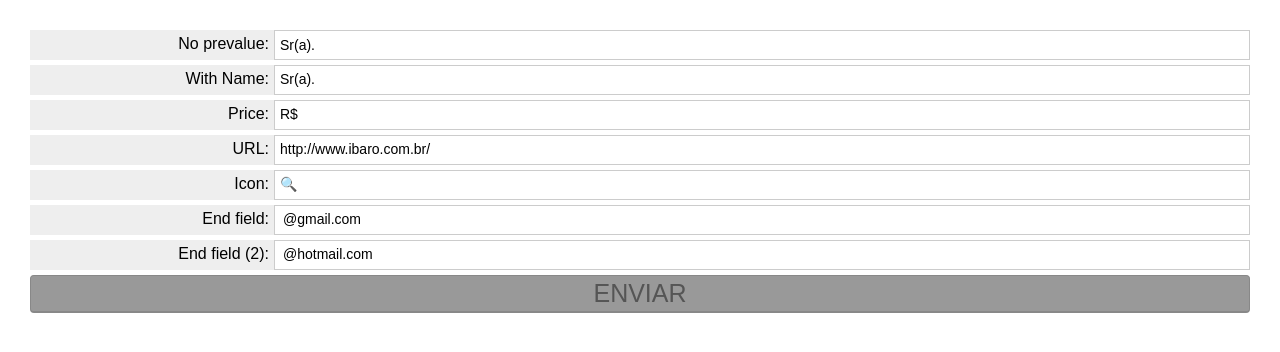
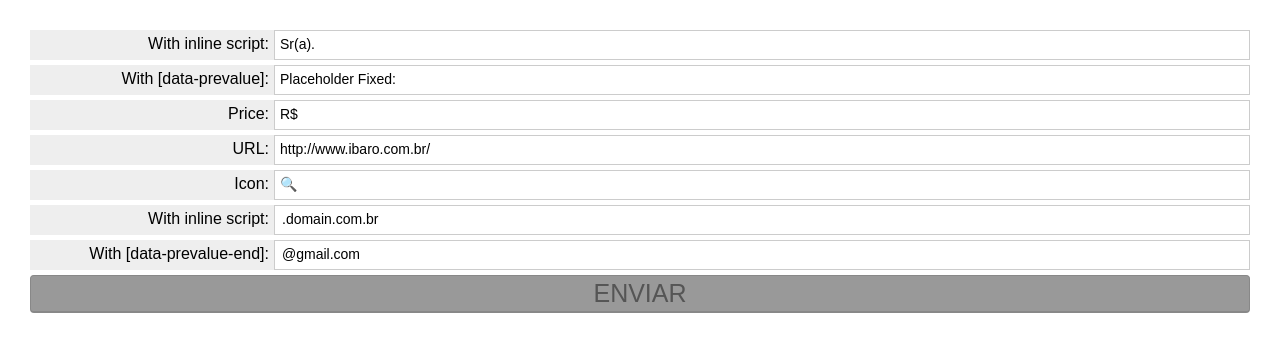
Before and after one commit to figuarnieri/prevalue, a plain HTML site: page index.html in a window 1280 px wide. Drawn offline with Linux system fonts and the light colour scheme.

Commit message:
FIX: input has hidden

```diff
--- a/css/prevalue.css
+++ b/css/prevalue.css
@@ -1,8 +1,8 @@
 .prevalue-wrap{position: relative;}
 .prevalue-value{position: absolute;left: 0;font-size: inherit;color: inherit;}
-.prevalue-input{width: 100%;border-style: none;outline-style: none;}
+.prevalue-content{width: 100%;border-style: none;outline-style: none;position: relative;z-index: 1;}
 .prevalue-hidden{position: absolute;left: 0;top: 0;opacity: 0;width: 100%;height: 100%;}
-.prevalue-end .prevalue-input{display: inline-block;width: auto;min-width: 3px;}
-.prevalue-end .prevalue-value{display: inline-block;position: relative;top: 0;padding-left: 0;}
+.prevalue-input-end .prevalue-content{width: auto;min-width: 2px;display: inline-block;}
+.prevalue-input-end .prevalue-value{position: relative;display: inline;padding: 0;top: 0;}
 /* CUSTOM INPUT TOP/LEFT/FONT */
 .prevalue-value{top: 5px;padding-left: 5px;}
--- a/index.html
+++ b/index.html
@@ -3,6 +3,9 @@
 <head>
 	<meta charset="UTF-8">
 	<title>Teste Prevalue</title>
+	<link rel="stylesheet" href="css/prevalue.css">
+	<script src="js/jquery-3.1.1.js"></script>
+	<script src="js/prevalue.js"></script>
 	<style>
 		*{padding: 0;margin: 0;box-sizing: border-box;font-family: Arial, "Helvetica Neue", Helvetica, sans-serif;}
 		body{padding: 30px;}
@@ -11,27 +14,23 @@
 		.label{width: 20%;float: left;text-align: right;padding: 5px;background-color: #eee;height: 30px;margin-bottom: 5px;}
 		.input{width: 80%;border: 1px solid #ccc;float: left;padding: 5px;height: 30px;margin-bottom: 5px;font-size: 14px;}
 		.button{width: 100%;border: 1px solid #888;border-bottom-width: 2px;background-color: #999;color: #555;border-radius: 4px;font-size: 25px;cursor: pointer;padding: 3px;}
+		.r{background-color: #f00;}
 	</style>
-	<link rel="stylesheet" href="css/prevalue.css">
-	<script src="js/jquery-3.1.1.js"></script>
-	<script src="js/prevalue.js"></script>
-	<script>
-	$(function(){
-		//$('[data-prevalue]').prevalue();
-		$('#Final2').prevalue({value: '@hotmail.com',end: true});
-	})
-	</script>
 </head>
 <body class="cf">
 	<form action="" method="post">
-		<label class="label" for="Nome1">No prevalue:</label><input class="input nas" type="text" name="Nome1" id="Nome1" value="Sr(a).">
-		<label class="label" for="Nome">With Name:</label><input class="input nas" type="text" name="Nome" id="Nome" data-prevalue="Sr(a).">
+		<label class="label" for="Nome">With inline script:</label><input class="input nas" type="text" name="Nome" id="Nome">
+		<label class="label" for="PlaceholderFixed">With [data-prevalue]:</label><input class="input nas" type="text" name="PlaceholderFixed" data-prevalue="Placeholder Fixed:">
 		<label class="label" for="Valor">Price:</label><input class="input" type="text" name="Valor" id="Valor" data-prevalue="R$">
 		<label class="label" for="URL">URL:</label><input class="input" type="text" name="URL" id="URL" data-prevalue="http://www.ibaro.com.br/">
 		<label class="label" for="Busca">Icon:</label><input class="input" type="text" name="Busca" id="Busca" data-prevalue="&#128269;">
-		<label class="label" for="Final">End field:</label><input class="input" type="text" name="Final" id="Final" data-prevalue-end="@gmail.com">
-		<label class="label" for="Final2">End field (2):</label><input class="input" type="text" name="Final2" id="Final2">
+		<label class="label" for="Final">With inline script:</label><input class="input" type="text" name="Final" id="Final">
+		<label class="label" for="Final2">With [data-prevalue-end]:</label><input class="input" type="text" name="Final2" id="Final2" data-prevalue-end="@gmail.com">
 		<button class="button">ENVIAR</button>
 	</form>
+	<script>
+		$('#Nome').prevalue({value: 'Sr(a).'});
+		$('#Final').prevalue({value: '.domain.com.br',end: true});
+	</script>
 </body>
 </html>
--- a/js/prevalue.js
+++ b/js/prevalue.js
@@ -3,34 +3,36 @@ $.fn.prevalue = function(option){
           value: false
         , end: false
     }, option);
+    if(this.is('[this-status="on"]'))return;
     this.each(function(e, f){
-        var valor = (typeof option==='string') ? option : (item.value||f.getAttribute('data-prevalue'))
-        , id = f.id
+        var t = $(f)
+        , valor = (typeof option==='string') ? option : (item.value||t.attr('data-prevalue'))
+        , id = t.attr('id') ? t.attr('id') : 'fake_id_'+Date.now()
+        , classe = f.classList.value
+        , form = t.closest('form')
+        , divInput = $('<span class="prevalue-input prevalue-content" contenteditable="true" />')
+        , wrapInput = $('<span class="prevalue-wrap '+classe+'">')
+        , textPrevalue = $('<label for="'+id+'" class="prevalue-value">'+valor+'</label>');
         ;
-        if(id.trim().length===0){
-            id = 'fake_id_'+Date.now();
-            f.id = id;
-        }
-        $(f).wrap('<span class="'+f.classList+'">').removeAttr('class data-prevalue').addClass('prevalue-input').before('<label for="'+id+'" class="prevalue-value">'+valor+'</label>').parent().addClass('prevalue-wrap');
-        $(f).css({paddingLeft: (f.previousElementSibling.clientWidth)+'px'});
+        t.attr('this-status', 'on').wrap(wrapInput).attr('id',id).addClass('prevalue-hidden').removeClass(classe).before(divInput).after(textPrevalue);
+        divInput.on('keyup', function(e){
+            t.val(this.textContent);
+        });
+        t.on('focus', function(g){
+            $(this).parent().children('.prevalue-content').trigger('focus');
+        });
         if(item.end){
-            var label = $(f.previousElementSibling);
-            $(f).css({paddingLeft: 0}).addClass('prevalue-hidden').removeClass('prevalue-input');
-            label.before('<div class="prevalue-input prevalue-end-input" contenteditable="true" />').parent().addClass('prevalue-end');
-            label.prev().on('input', function(g){
-                $(f).val(this.innerHTML+item.value)
-            });
-            $(f).on('focus', function(g){
-                $(this).parent().children('.prevalue-input').trigger('focus');
-            })
+            divInput.parent().addClass('prevalue-input-end');
+        } else {
+            divInput.css({paddingLeft: (f.nextElementSibling.clientWidth)+'px'});
         }
     });
 };
 $(function(){
-    document.querySelectorAll('[data-prevalue]').forEach(function(e, f){
-        $(e).prevalue({value: e.dataset.prevalue});
+    $('[data-prevalue]').each(function(e, f){
+        $(f).prevalue({value: f.dataset.prevalue});
     });
-    document.querySelectorAll('[data-prevalue-end]').forEach(function(e, f){
-        $(e).prevalue({value: e.dataset.prevalueEnd, end: true});
+    $('[data-prevalue-end]').each(function(e, f){
+        $(f).prevalue({value: f.dataset.prevalueEnd, end: true});
     });
 })
```
